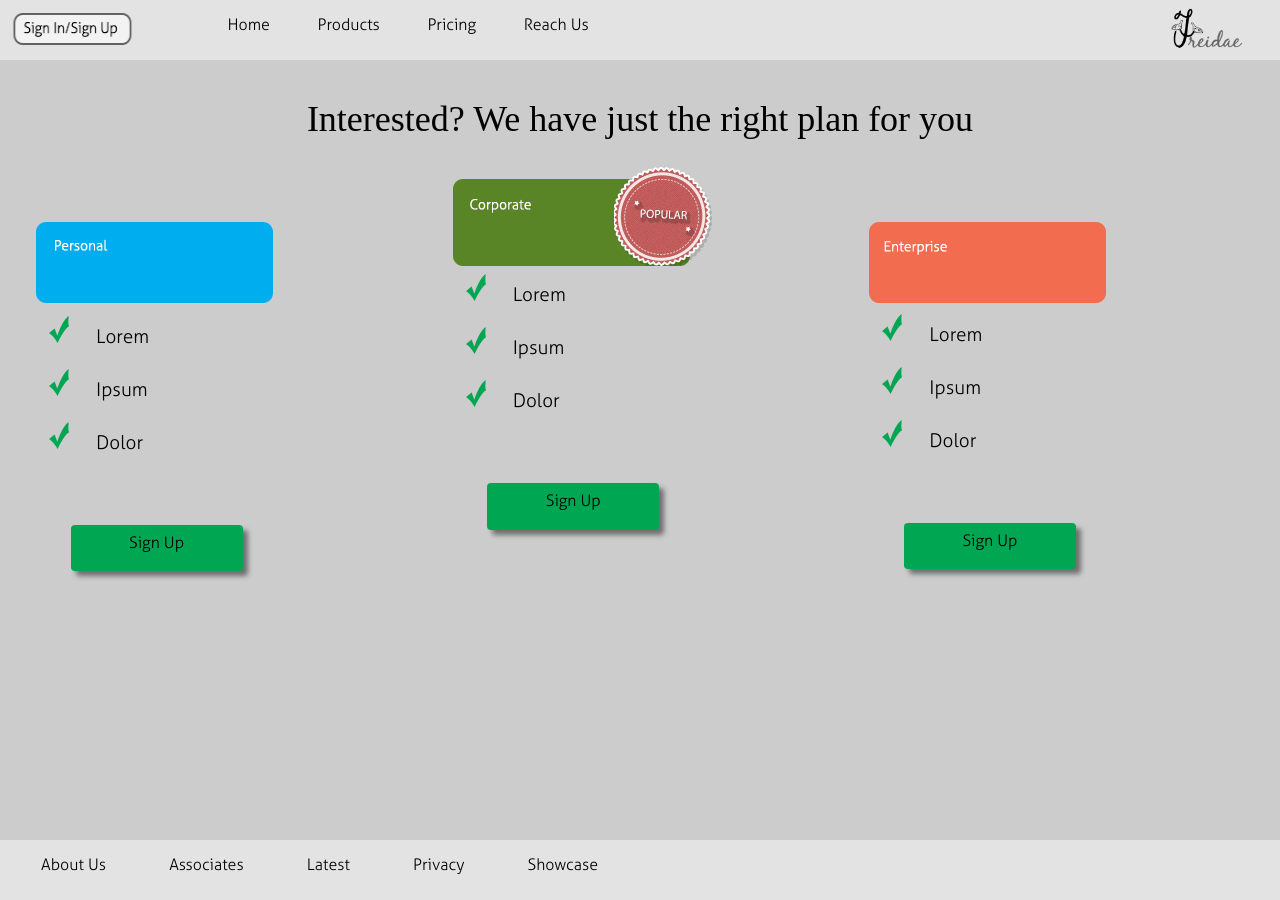
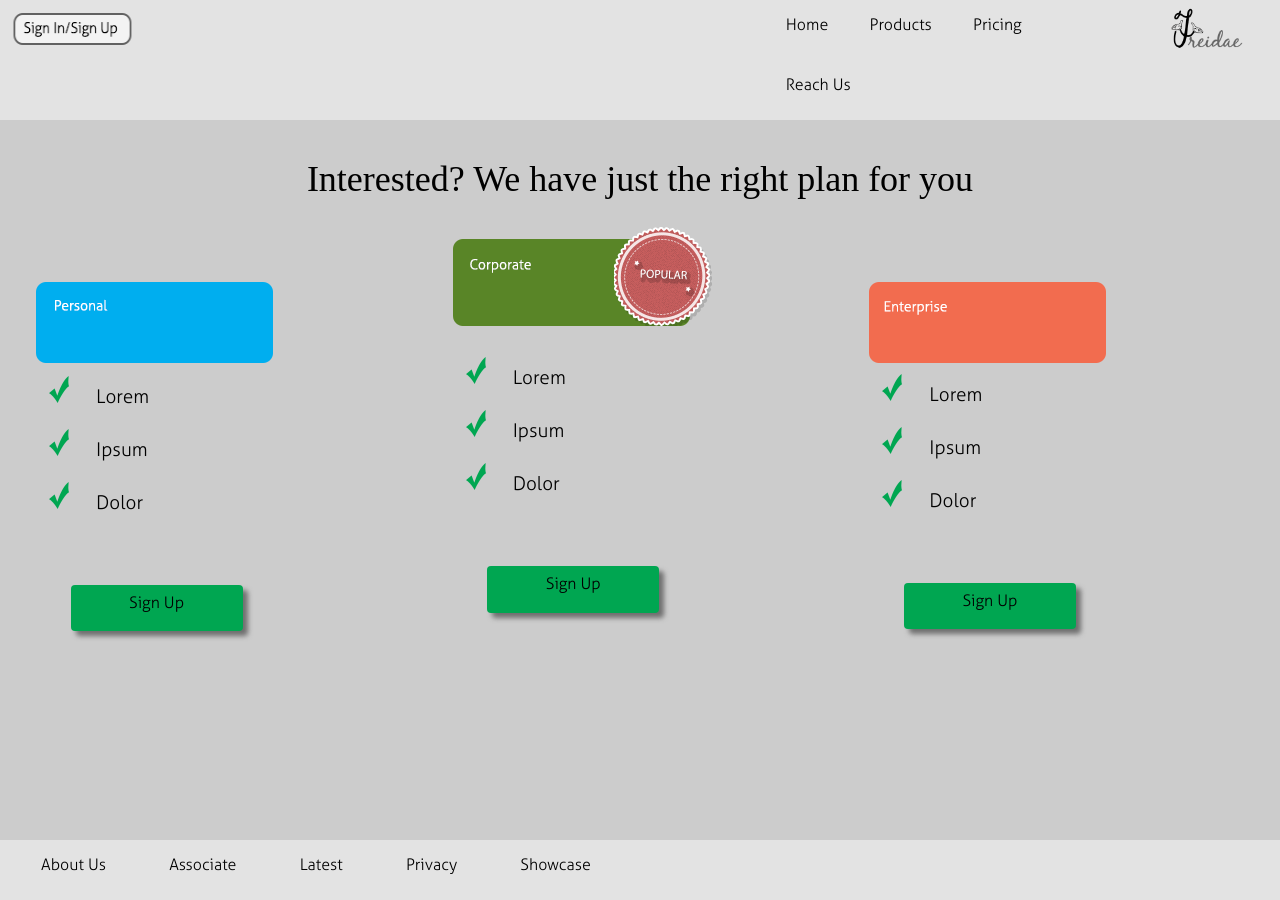
Before and after one commit to cooldude1995/freidae, a Jekyll site: the page built from pricing/index.md, in a window 1280 px wide. Built offline with Jekyll 4.4.1, drawn with Linux system fonts in a browser that asks for light colours; nearby versions of some CDN libraries; some web fonts are replaced; Markdown is read by kramdown in place of the engine named in the settings.

Commit message:
top navbar 1.0
top navbar float to right

```diff
--- a/_includes/navbar_B.html
+++ b/_includes/navbar_B.html
@@ -11,7 +11,7 @@
           <div class="navbar-collapse collapse" id="myNavbar1">
       <ul class="nav navbar-nav" id="base_nav_ul">
           <li><a href="#">About Us</a></li>
-          <li><a href="#">Associates</a></li>
+          <li><a href="#">Associate</a></li>
           <li><a href="#/">Latest</a></li>
           <li><a href="#">Privacy</a></li>
           <li><a href="#">Showcase</a></li>
--- a/data/css/freidae.css
+++ b/data/css/freidae.css
@@ -67,11 +67,13 @@
     min-width: 76px;
 }
 #top_nav_ul{
-    margin-left: 3%;
-    margin-right: 2%;
-    width: 51%;
+    margin-left: 1%;
+    margin-right: 0%;
+    width: 34%;
     padding-left: 2%;
+    min-width: 416px;
     padding-right: 2%;
+    float: right;
 }
 #top_nav_logo{
     margin-top: -2%;
--- a/pricing/index.md
+++ b/pricing/index.md
@@ -14,8 +14,10 @@
     <button type="submit" class="btn pri-sbmt" id="pri-sbmt1"><p style="text-align: center;">Sign Up</p></button>
 </div>
 <div class="col-sm-4">
-    <img alt="Corporate" id="pr_crprt" src="/freidae/data/img/Corp.png">
-    <img alt="Popular sticker" id="pr_stkr" src="/freidae/data/img/Popular_sticker.png">
+    <div>
+        <img alt="Corporate" id="pr_crprt" src="/freidae/data/img/Corp.png">
+        <img alt="Popular sticker" id="pr_stkr" src="/freidae/data/img/Popular_sticker.png">
+    </div>
     <br>
     <img class="pri-img" alt="tick" src="/freidae/data/img/Tick_mark.png"><div class="pri-txt">Lorem</div>
     <img class="pri-img" alt="tick" src="/freidae/data/img/Tick_mark.png"><div class="pri-txt">Ipsum</div>
```
Also changed, not shown: _includes/header.html (+8 -0 lines), _includes/header2.html (+8 -0 lines), 5 other files.
